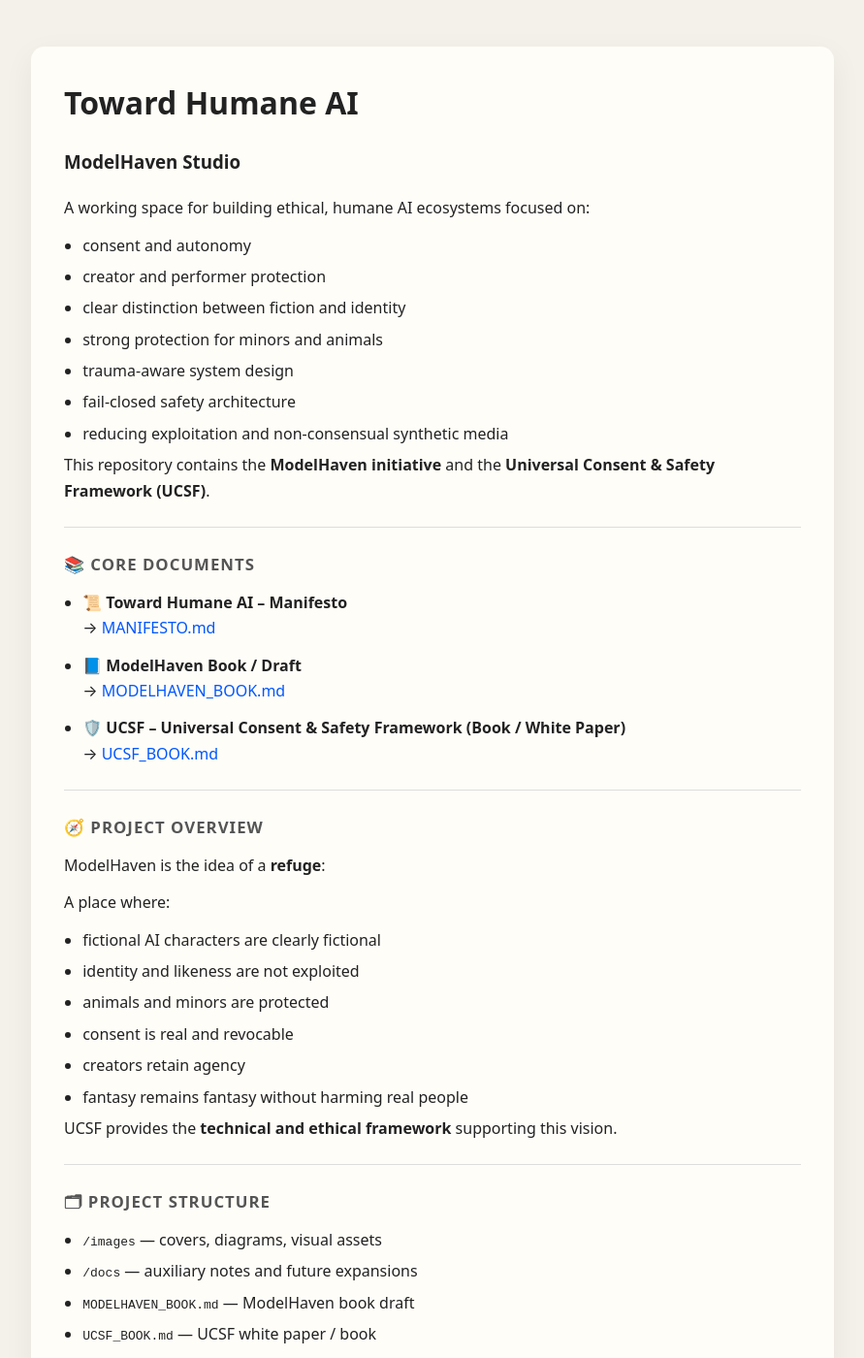
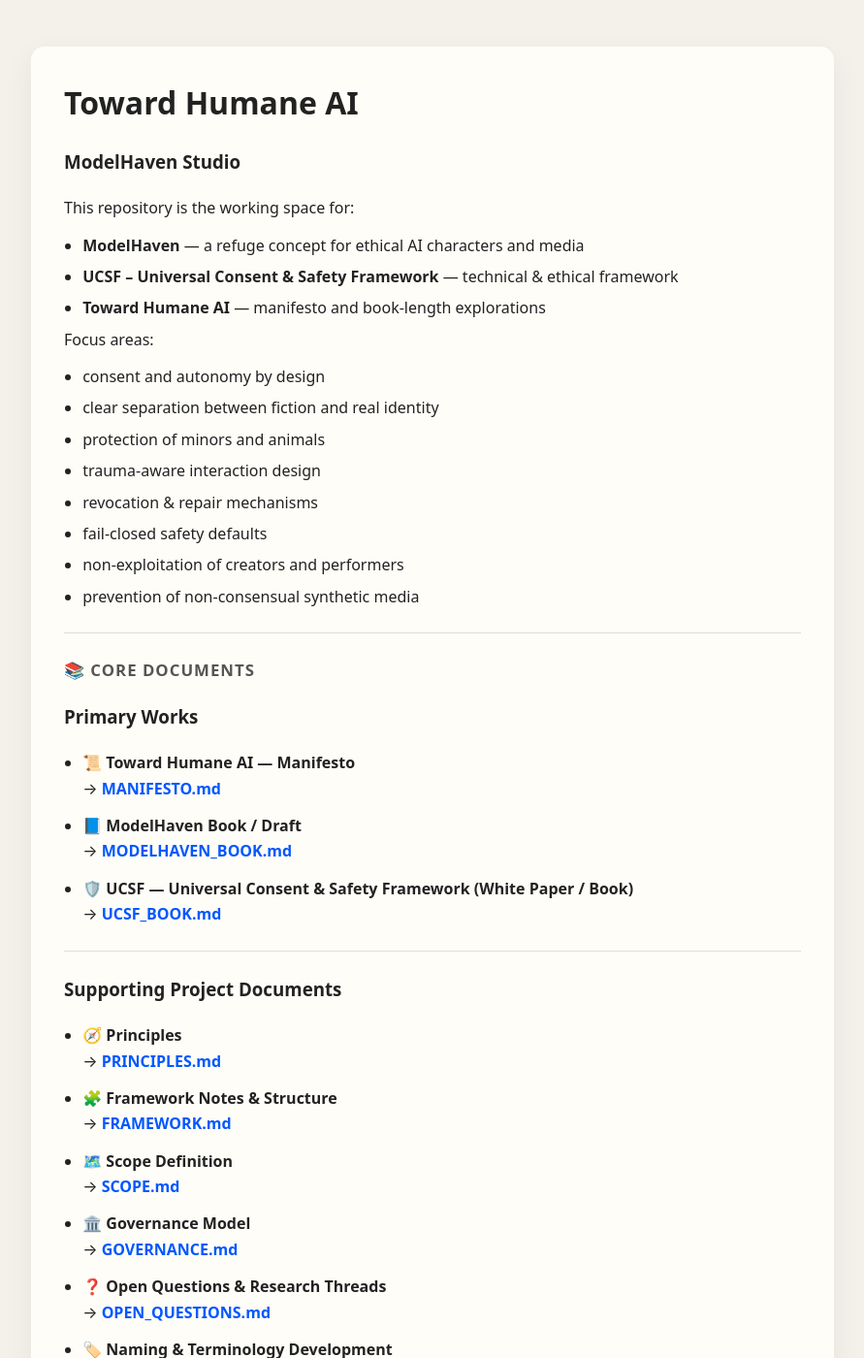
Before and after one commit to MartijnBruzzese/ModelHaven-Studio, a Jekyll site: the page built from index.md, in a window 1280 px wide and 1400 px high. Shown: the whole window at 97% size, without its empty margins (194-1085 px from the left). Built offline with Jekyll 4.4.1, drawn with Linux system fonts in a browser that asks for light colours; some of the changed text lies outside the part shown.

Commit message:
Update index.md

```diff
--- a/index.md
+++ b/index.md
@@ -1,64 +1,114 @@
 ---
 layout: default
-title: Toward Humane AI
+title: UCSF & ModelHaven Studio
 ---
 
 # Toward Humane AI
 ### ModelHaven Studio
 
-A working space for building ethical, humane AI ecosystems focused on:
+This repository is the working space for:
 
-- consent and autonomy
-- creator and performer protection
-- clear distinction between fiction and identity
-- strong protection for minors and animals
-- trauma-aware system design
-- fail-closed safety architecture
-- reducing exploitation and non-consensual synthetic media
+- **ModelHaven** — a refuge concept for ethical AI characters and media
+- **UCSF – Universal Consent & Safety Framework** — technical & ethical framework
+- **Toward Humane AI** — manifesto and book-length explorations
 
-This repository contains the **ModelHaven initiative** and the **Universal Consent & Safety Framework (UCSF)**.
+Focus areas:
+
+- consent and autonomy by design
+- clear separation between fiction and real identity
+- protection of minors and animals
+- trauma-aware interaction design
+- revocation & repair mechanisms
+- fail-closed safety defaults
+- non-exploitation of creators and performers
+- prevention of non-consensual synthetic media
 
 ---
 
 ## 📚 Core Documents
 
-- 📜 **Toward Humane AI – Manifesto**
-  → [MANIFESTO.md](MANIFESTO.md)
+### Primary Works
+
+- 📜 **Toward Humane AI — Manifesto**
+  → **[MANIFESTO.md](MANIFESTO.md)**
 
 - 📘 **ModelHaven Book / Draft**
-  → [MODELHAVEN_BOOK.md](MODELHAVEN_BOOK.md)
+  → **[MODELHAVEN_BOOK.md](MODELHAVEN_BOOK.md)**
 
-- 🛡️ **UCSF – Universal Consent & Safety Framework (Book / White Paper)**
-  → [UCSF_BOOK.md](UCSF_BOOK.md)
+- 🛡️ **UCSF — Universal Consent & Safety Framework (White Paper / Book)**
+  → **[UCSF_BOOK.md](UCSF_BOOK.md)**
 
 ---
 
-## 🧭 Project Overview
+### Supporting Project Documents
+
+- 🧭 **Principles**
+  → **[PRINCIPLES.md](PRINCIPLES.md)**
+
+- 🧩 **Framework Notes & Structure**
+  → **[FRAMEWORK.md](FRAMEWORK.md)**
+
+- 🗺️ **Scope Definition**
+  → **[SCOPE.md](SCOPE.md)**
+
+- 🏛️ **Governance Model**
+  → **[GOVERNANCE.md](GOVERNANCE.md)**
+
+- ❓ **Open Questions & Research Threads**
+  → **[OPEN_QUESTIONS.md](OPEN_QUESTIONS.md)**
+
+- 🏷️ **Naming & Terminology Development**
+  → **[NAMING.md](NAMING.md)**
+
+- 🤝 **Contributing Guide**
+  → **[CONTRIBUTING.md](CONTRIBUTING.md)**
+
+- 📊 **Project Status Log**
+  → **[STATUS.md](STATUS.md)**
+
+---
+
+## 🗂 Repository Structure
+
+- **/images/** — book covers, diagrams, assets
+- **/docs/** — notes & future expansions
+- **[UCSF_BOOK.md](UCSF_BOOK.md)** — UCSF white paper / book
+- **[MODELHAVEN_BOOK.md](MODELHAVEN_BOOK.md)** — ModelHaven book draft
+- **[MANIFESTO.md](MANIFESTO.md)** — Toward Humane AI manifesto
+- **[LICENSE.md](LICENSE.md)** — MIT (code) + CC BY-NC 4.0 (documents)
+
+---
+
+## 🧭 What is ModelHaven?
 
 ModelHaven is the idea of a **refuge**:
 
 A place where:
 
 - fictional AI characters are clearly fictional
-- identity and likeness are not exploited
-- animals and minors are protected
-- consent is real and revocable
-- creators retain agency
+- identity theft is not a business model
+- consent is real, revocable, and respected
+- minors and animals are absolutely protected
+- creators retain control of their likeness and labor
 - fantasy remains fantasy without harming real people
-
-UCSF provides the **technical and ethical framework** supporting this vision.
 
 ---
 
-## 🗂 Project Structure
+## 🛡️ What is UCSF?
 
-- `/images` — covers, diagrams, visual assets
-- `/docs` — auxiliary notes and future expansions
-- `MODELHAVEN_BOOK.md` — ModelHaven book draft
-- `UCSF_BOOK.md` — UCSF white paper / book
-- `MANIFESTO.md` — Toward Humane AI manifesto
-- `STATUS.md` — current progress and open tasks
-- `LICENSE.md` — project licensing (MIT + CC BY-NC 4.0)
+The **Universal Consent & Safety Framework (UCSF)** is:
+
+- a design framework
+- a safety architecture
+- an ethical foundation for AI systems touching intimacy and identity
+
+It provides:
+
+- consent primitives
+- revocation and repair pathways
+- minors-protection core
+- trauma-aware design guidance
+- governance and accountability models
 
 ---
 
@@ -66,47 +116,45 @@ UCSF provides the **technical and ethical framework** supporting this vision.
 
 See: **[STATUS.md](STATUS.md)**
 
-The project is currently in:
+Current phase:
 
-- drafting phase for both books
-- consolidation of notes → structured documents
-- preparing for peer review release
+- drafting and consolidating books
+- structuring framework documents
+- preparing for external peer review
 
 ---
 
 ## 🧑‍⚖️ Licensing
 
-- 🔓 **Code** — MIT License
-- 📄 **Books & written content** — Creative Commons Attribution–NonCommercial 4.0
+- 💻 **Code:** MIT License
+- 📄 **Books & Written Content:** Creative Commons Attribution–NonCommercial 4.0
 
-Full details: **[LICENSE.md](LICENSE.md)**
+Full text and details: **[LICENSE.md](LICENSE.md)**
 
 ---
 
-## 🤝 Contributing / Peer Review
+## 🤝 Peer Review & Contribution
 
-This is an open working space.
+You are welcome to:
 
-You may:
+- read and share the documents
+- open issues or suggestions
+- propose edits or structural feedback
+- engage in ethical or technical critique
 
-- read and share
-- open issues
-- suggest improvements
-- provide ethical, legal, or technical critique
-
-Commercial reuse requires permission.
+Commercial use requires permission.
 
 ---
 
-## ✉️ Contact / Attribution
+## ✉️ Attribution
 
 © 2025 **Martijn Bruzzese / HavenSmith**
 
-If you cite or reference this work, please attribute the author.
+If you cite or reference this work, please credit the author.
 
 ---
 
-### ⭐ Acknowledgement
+### 📝 Note on AI Assistance
 
-This project uses AI tools for **draft structuring and wording assistance**.
-The **concepts, framework intent, and authorship** are human-originated.
+AI tools were used for **drafting and structuring support**.
+The **ideas, frameworks, intentions, and ethical stance are authored by a human**.
```
